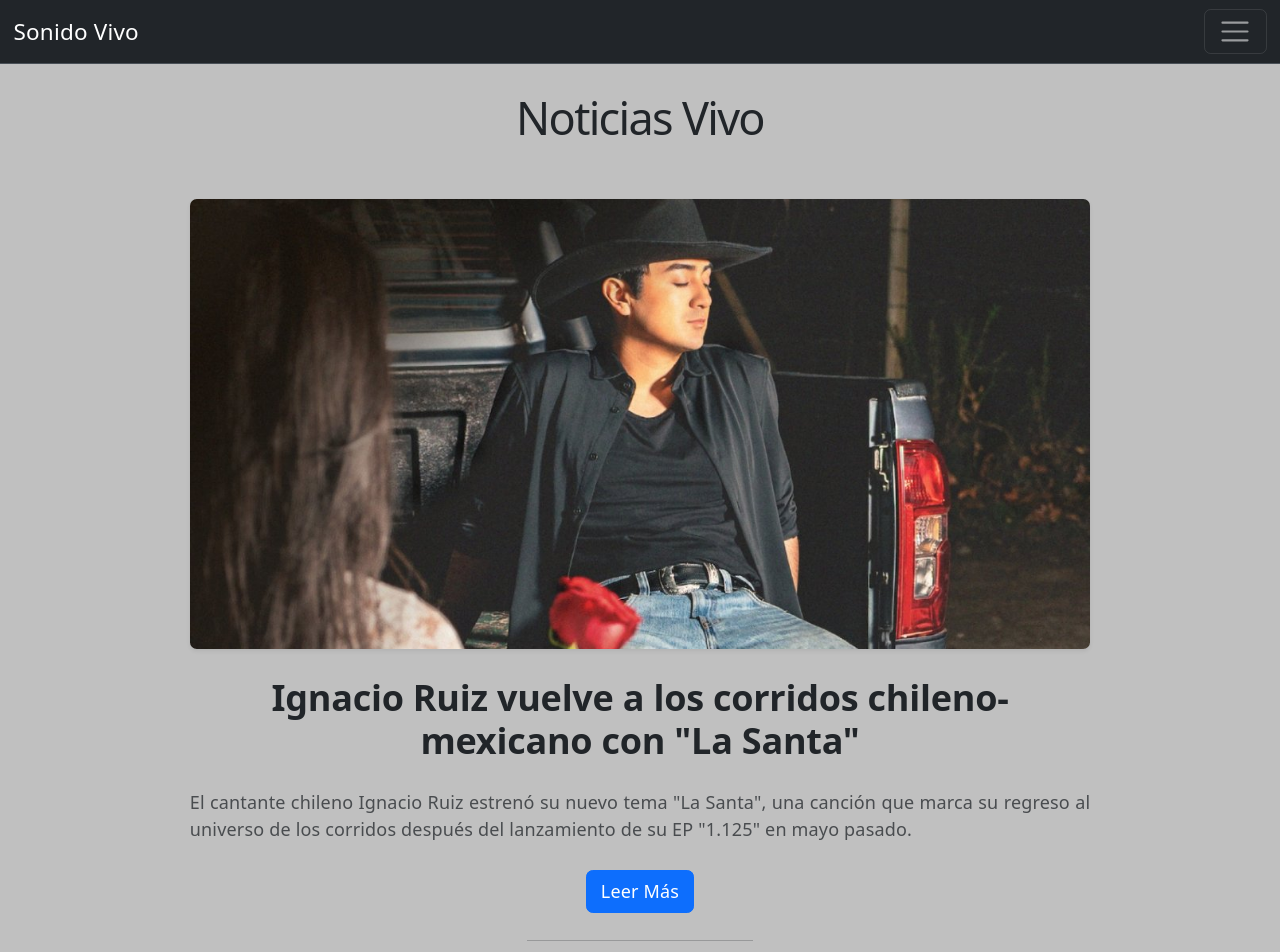
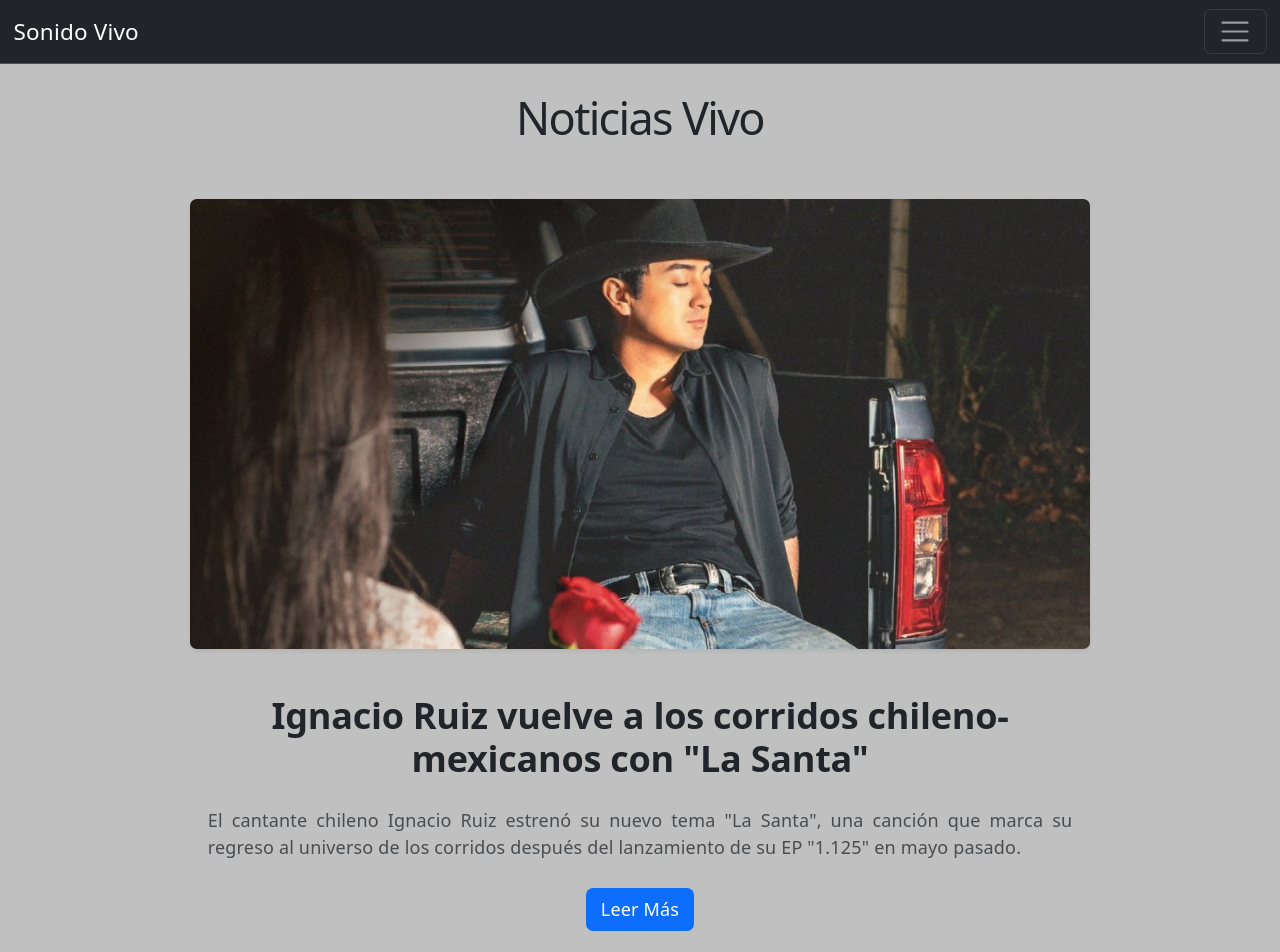
Before and after one commit to CoteCruces/sonido-vivo-v2, a React (Vite) app: page /noticias in a window 1280 px wide. Shown: the top 952 px of the page. Built offline with nearby package versions, Linux system fonts and the light colour scheme.

Commit message:
Noticias arregladas
Se arreglaron las noticias para que se obtuvieran desde el archivo en datos

```diff
--- /dev/null
+++ b/src/componentes/datos/noticias.ts
@@ -0,0 +1,24 @@
+import type { Noticia } from "../utilidades/tipos";
+export const noticias: Noticia[] = [
+  {
+    id: 1,
+    titulo:
+      'Ignacio Ruiz vuelve a los corridos chileno-mexicanos con "La Santa"',
+    fecha: "1 de Septiembre, 2026",
+    resumen:
+      'El cantante chileno Ignacio Ruiz estrenó su nuevo tema "La Santa", una canción que marca su regreso al universo de los corridos después del lanzamiento de su EP "1.125" en mayo pasado.',
+    contenidoCompleto:
+      "Estoy muy feliz por volver a sacar un corrido (...) Desde ahí, he estado en lanzamientos de diferentes estilos, como cumbia norteña y cumbia ranchera, y estoy muy contento con el resultado de esta canción, puesto que sonoramente se ha visto una evolución y este es el primero de muchas sorpresas más que se vienen, comentó el artista oriundo de Chiloé.",
+    imagen: "/imgNoticias/1.jpg",
+  },
+  {
+    id: 2,
+    titulo: 'La "armada chilena" que llega al Rock al Parque 2026',
+    fecha: "27 de Agosto, 2026",
+    resumen:
+      "El festival Rock al Parque se celebrará en Bogotá los días 10, 11 y 12 de octubre próximo, y conmemorando 30 años del evento gratuito que convoca a miles y miles de personas en la capital colombiana.",
+    contenidoCompleto:
+      "Con una variopinta mezcla de estilos, desde vallenato hasta black metal, Rock al Parque también es un hito cultural del continente y al mismo tiempo una atracción turística. Así, el anuncio de la parrilla de artistas tiene nombres tan disímiles como Apocalyptica, Bandalos Chinos, Between The Buried and Me, Serú Girán o Trotsky Vengarán.",
+    imagen: "/imgNoticias/2.jpg",
+  },
+];
--- a/src/componentes/moleculas/CardNoticias.tsx
+++ b/src/componentes/moleculas/CardNoticias.tsx
@@ -1,56 +1,53 @@
 import BotonLeerMas from "../atomos/BotonLeerMas";
+import { noticias } from "../datos/noticias";
 
-function CardNoticias(){
-    return(
+function CardNoticias() {
+    return (
         <section className="container my-5">
+
             <div className="row justify-content-center">
-                {/* Columna centralizada con un ancho máximo estético para lectura */}
-                <div className="col-lg-10 text-center">
 
-                    {/* Imagen principal adaptable y centrada */}
+                {noticias.map((noticia) => (
+                    <div
+                        key={noticia.id}
+                        className="col-lg-10 text-center"
+                    >
+
                         <img
-                        src="/imgNoticias/1.jpg"
+                            src={noticia.imagen}
                             className="img-fluid rounded shadow-sm mb-4"
-                        alt="Imagen no disponible"
-                        style={{ maxHeight: '450px', width: '100%', objectFit: 'cover' }}
+                            alt={noticia.titulo}
+                            style={{
+                                maxHeight: "450px",
+                                width: "100%",
+                                objectFit: "cover"
+                            }}
                         />
 
-                    {/* Contenido de texto centralizado */}
-                    <div className="p-8">
-                        <h2 className="fw-bold mb-4">Ignacio Ruiz vuelve a los corridos chileno-mexicano con "La Santa"</h2>
+                        <div className="p-3">
 
-                        <p className="text-muted mb-4" style={{ textAlign: 'justify' }}>
-                            El cantante chileno Ignacio Ruiz estrenó su nuevo tema "La Santa",
-                            una canción que marca su regreso al universo de los corridos después
-                            del lanzamiento de su EP "1.125" en mayo pasado.
+                            <h2 className="fw-bold mb-4">
+                                {noticia.titulo}
+                            </h2>
+
+                            <p
+                                className="text-muted mb-4"
+                                style={{ textAlign: "justify" }}
+                            >
+                                {noticia.resumen}
                             </p>
+
                             <div className="mt-4">
-                                <BotonLeerMas id={1} />
+                                <BotonLeerMas id={noticia.id} />
                             </div>
-
 
                             <hr className="my-4 w-25 mx-auto" />
 
                         </div>
+
                     </div>
-                <div className="col-lg-10 text-center">
-                    <img
-                        src="/imgNoticias/2.jpg"
-                        className="img-fluid rounded shadow-sm mb-4"
-                        alt="Imagen no disponible"
-                        style={{ maxHeight: '450px', width: '100%', objectFit: 'cover' }}
-                    />
+                ))}
 
-                        <h2 className="fw-bold mb-4">La "armada chilena" que llega al Rock al Parque 2026</h2>
-                        <p className="text-muted  mb-4" style={{ textAlign: 'justify' }}>
-                            El festival Rock al Parque se celebrará en Bogotá los días 10, 11 y 12
-                            de octubre próximo, y conmemorando 30 años del evento gratuito que convoca
-                            a miles y miles de personas en la capital colombiana.
-                        </p>
-                        <div className="mt-4">
-                                <BotonLeerMas id={2} />
-                        </div>
-                </div>
             </div>
 
         </section>
--- a/src/componentes/paginas/DetalleNoticia.tsx
+++ b/src/componentes/paginas/DetalleNoticia.tsx
@@ -1,23 +1,5 @@
 import { Link, useParams } from "react-router-dom";
-
-const noticias = [
-    {
-        id: 1,
-        titulo: 'Ignacio Ruiz vuelve a los corridos chileno-mexicanos con "La Santa"',
-        fecha: "1 de septiembre de 2026",
-        imagen: "/imgNoticias/1.jpg",
-        resumen: 'El cantante chileno Ignacio Ruiz estrenó su nuevo tema "La Santa", una canción que marca su regreso a los corridos.',
-        contenido: "El artista comentó que está muy feliz de volver a lanzar un corrido. Después de experimentar con estilos como la cumbia norteña y la cumbia ranchera, destacó la evolución musical de su nueva canción."
-    },
-    {
-        id: 2,
-        titulo: 'La "armada chilena" que llega al Rock al Parque 2026',
-        fecha: "27 de agosto de 2026",
-        imagen: "/imgNoticias/2.jpg",
-        resumen: "El festival Rock al Parque se celebrará en Bogotá durante octubre de 2026.",
-        contenido: "El festival reúne diversos estilos musicales, desde vallenato hasta black metal. Su programación incluye artistas internacionales y latinoamericanos, convirtiéndolo en uno de los eventos culturales más importantes de la región."
-    }
-];
+import { noticias } from "../datos/noticias";
 
 function DetalleNoticia() {
     const { id } = useParams();
@@ -75,7 +57,7 @@ function DetalleNoticia() {
                             className="text-muted mb-4"
                             style={{ textAlign: "justify" }}
                         >
-                            {noticia.contenido}
+                            {noticia.contenidoCompleto}
                         </p>
 
                         <div className="mt-4">
```
Lines whose indentation alone changed are shown as unchanged.
